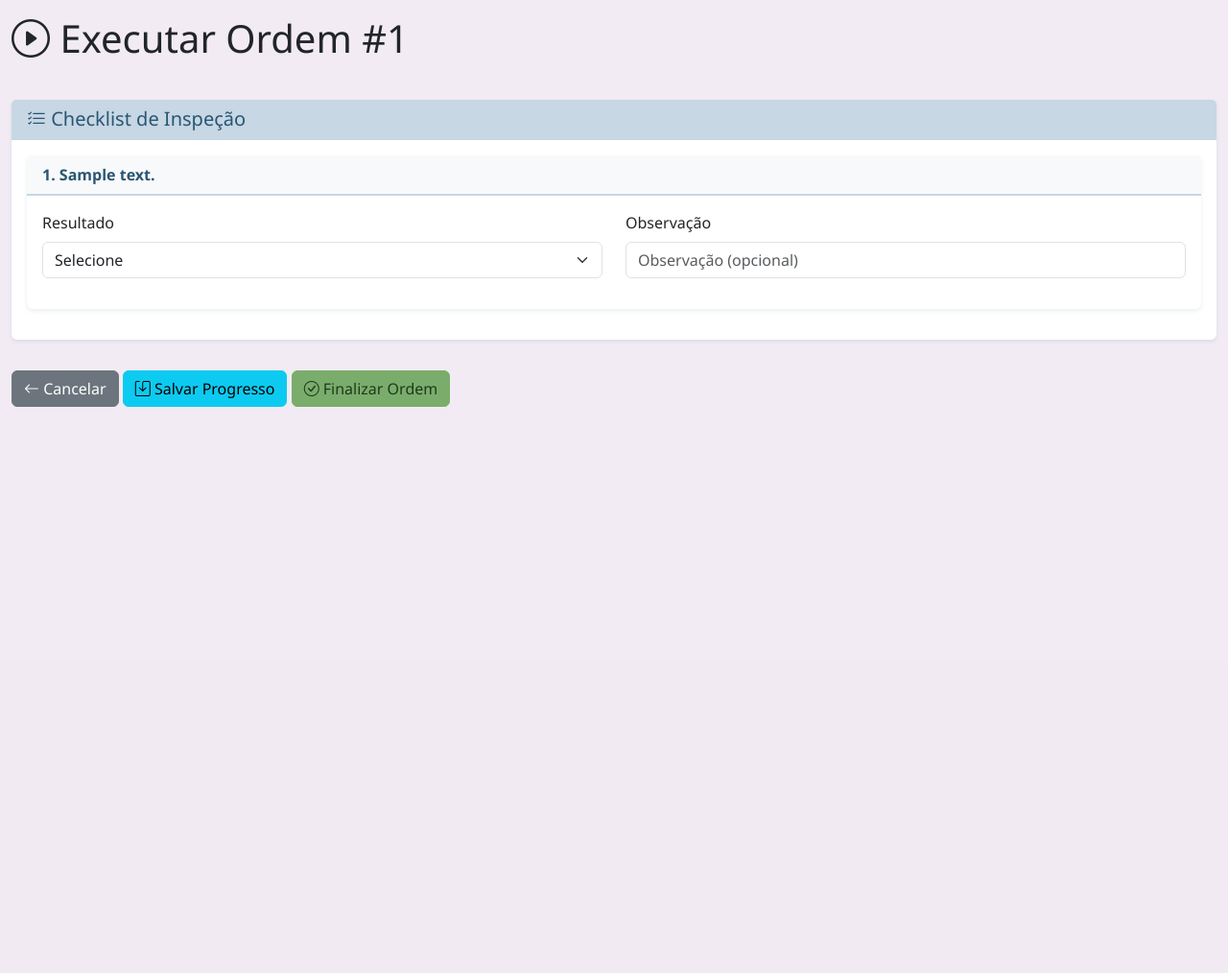
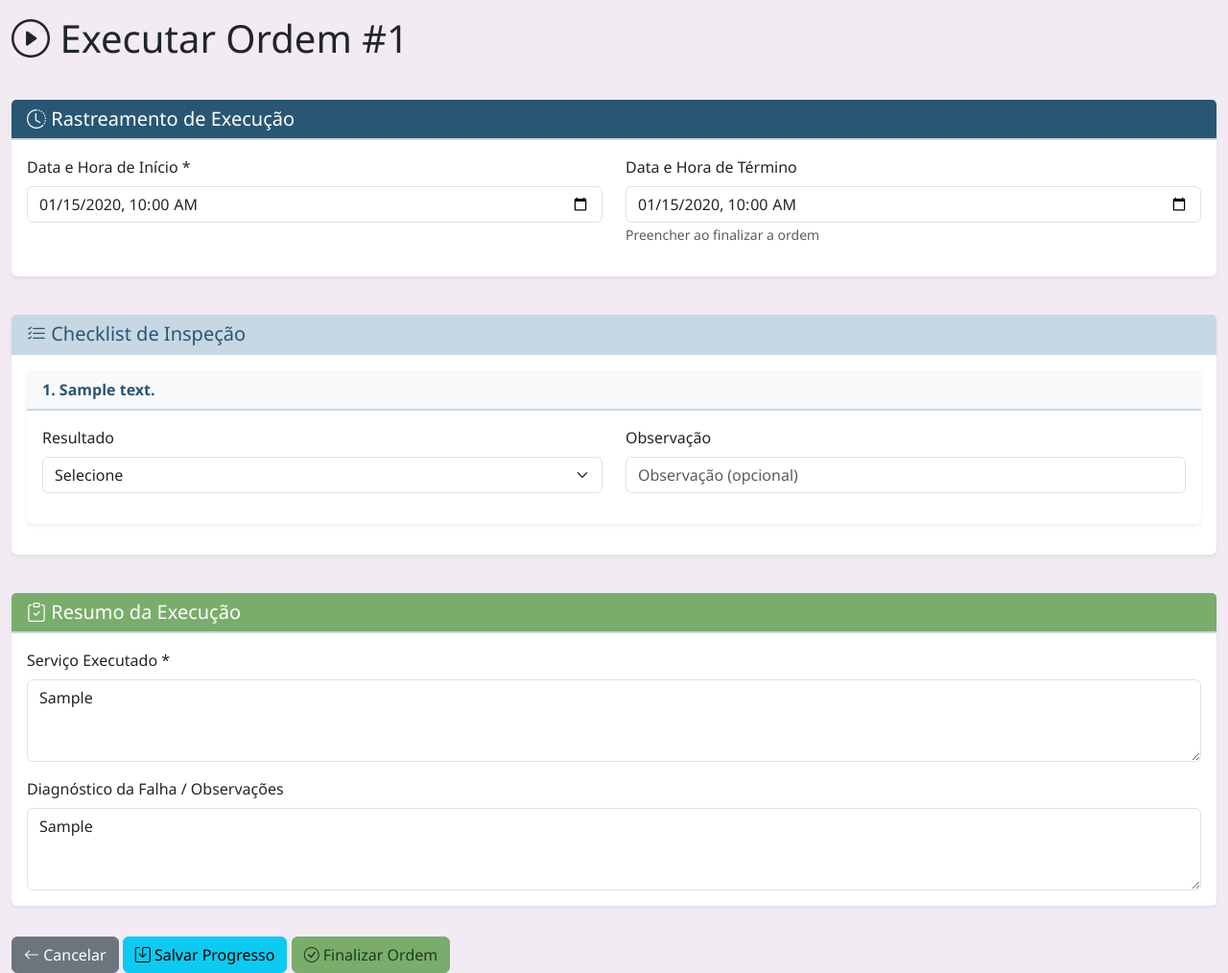
Before and after one commit to jcsouzadev/PlanCheck, a Flask app: page /ordens/1/executar in a window 1280 px wide. Shown: the part 110-1124 px from the top of the page at 96% size. Before the commit the page ends 534 px from the top, so only its background shows below. Run offline with Flask 3, Linux system fonts and the light colour scheme; a user stored in the database is signed in; tables that the repository leaves empty hold one stand-in row (values such as "Sample post").

Commit message:
Update order execution to handle scheduled and unscheduled tasks
Modify `routes.py` to process execution tracking fields (start/end times, service performed, fault diagnosis) and conditionally process checklists based on order type. Update `executar_ordem.html` to display different information and input fields for scheduled vs. unscheduled orders, and add new sections for execution tracking and summary.

Replit-Commit-Author: Agent
Replit-Commit-Session-Id: 4f882a3d-8ae1-42ec-80e5-675a41a13642
Replit-Commit-Checkpoint-Type: intermediate_checkpoint
Replit-Commit-Screenshot-Url: https://storage.googleapis.com/screenshot-production-us-central1/cc179dff-f5f1-4a30-a98d-f458b5e00ebe/4f882a3d-8ae1-42ec-80e5-675a41a13642/ufFNLWe

```diff
--- a/routes.py
+++ b/routes.py
@@ -873,40 +873,65 @@ def executar_ordem(ordem_id):
     if request.method == 'POST':
         ordem.status = 'em_andamento'
 
-        for item in ordem.plano.itens:
-            resultado = request.form.get(f'resultado_{item.id}')
-            observacao = request.form.get(f'observacao_{item.id}')
-            valor_atual = request.form.get(f'valor_atual_{item.id}')
+        # Processar campos de rastreamento de execução
+        data_hora_inicio_str = request.form.get('data_hora_inicio')
+        data_hora_fim_str = request.form.get('data_hora_fim')
 
-            item_apontado = ItemInspecaoApontado.query.filter_by(
-                ordem_id=ordem.id,
-                item_inspecao_id=item.id
-            ).first()
+        if data_hora_inicio_str:
+            ordem.data_hora_inicio = datetime.strptime(data_hora_inicio_str, '%Y-%m-%dT%H:%M')
 
-            if not item_apontado:
-                item_apontado = ItemInspecaoApontado(
+        if data_hora_fim_str:
+            data_hora_fim = datetime.strptime(data_hora_fim_str, '%Y-%m-%dT%H:%M')
+
+            # Validar que data de término é posterior ao início
+            if ordem.data_hora_inicio and data_hora_fim < ordem.data_hora_inicio:
+                flash('Data/hora de término deve ser posterior ao início!', 'danger')
+                return redirect(url_for('main.executar_ordem', ordem_id=ordem.id))
+
+            ordem.data_hora_fim = data_hora_fim
+
+        ordem.servico_executado = request.form.get('servico_executado')
+        ordem.diagnostico_falha = request.form.get('diagnostico_falha')
+
+        # Processar checklist apenas para ordens programadas
+        if ordem.tipo_ordem == 'programada' and ordem.plano and ordem.plano.itens:
+            for item in ordem.plano.itens:
+                resultado = request.form.get(f'resultado_{item.id}')
+                observacao = request.form.get(f'observacao_{item.id}')
+                valor_atual = request.form.get(f'valor_atual_{item.id}')
+
+                item_apontado = ItemInspecaoApontado.query.filter_by(
                     ordem_id=ordem.id,
                     item_inspecao_id=item.id
-                )
-                db.session.add(item_apontado)
+                ).first()
 
-            item_apontado.resultado = resultado
-            item_apontado.observacao = observacao
-            item_apontado.valor_atual = float(valor_atual) if valor_atual else None
+                if not item_apontado:
+                    item_apontado = ItemInspecaoApontado(
+                        ordem_id=ordem.id,
+                        item_inspecao_id=item.id
+                    )
+                    db.session.add(item_apontado)
 
-            if resultado == 'nao_conforme':
-                item_apontado.falha = request.form.get(f'falha_{item.id}')
-                item_apontado.solucao = request.form.get(f'solucao_{item.id}')
-                tempo = request.form.get(f'tempo_{item.id}')
-                qtde = request.form.get(f'qtde_{item.id}')
-                item_apontado.tempo_necessario = float(tempo) if tempo else None
-                item_apontado.qtde_executantes = int(qtde) if qtde else None
-                item_apontado.materiais = request.form.get(f'materiais_{item.id}')
-                item_apontado.outros = request.form.get(f'outros_{item.id}')
+                item_apontado.resultado = resultado
+                item_apontado.observacao = observacao
+                item_apontado.valor_atual = float(valor_atual) if valor_atual else None
+
+                if resultado == 'nao_conforme':
+                    item_apontado.falha = request.form.get(f'falha_{item.id}')
+                    item_apontado.solucao = request.form.get(f'solucao_{item.id}')
+                    tempo = request.form.get(f'tempo_{item.id}')
+                    qtde = request.form.get(f'qtde_{item.id}')
+                    item_apontado.tempo_necessario = float(tempo) if tempo else None
+                    item_apontado.qtde_executantes = int(qtde) if qtde else None
+                    item_apontado.materiais = request.form.get(f'materiais_{item.id}')
+                    item_apontado.outros = request.form.get(f'outros_{item.id}')
 
         if 'finalizar' in request.form:
             ordem.status = 'concluida'
             ordem.data_conclusao = datetime.utcnow()
+            # Se não preencheu data_hora_fim, usar data_conclusao
+            if not ordem.data_hora_fim:
+                ordem.data_hora_fim = ordem.data_conclusao
             flash('Ordem finalizada com sucesso!', 'success')
         else:
             flash('Progresso salvo!', 'success')
--- a/templates/executar_ordem.html
+++ b/templates/executar_ordem.html
@@ -18,14 +18,57 @@
 
 <div class="row mb-3">
     <div class="col-12">
-        <div class="alert alert-info">
+        <div class="alert" style="background-color: #F2EBF3; border-left: 4px solid #295673;">
+            {% if ordem.tipo_ordem == 'programada' %}
             <strong>Plano:</strong> {{ ordem.plano.titulo if ordem.plano else '-' }} <br>
             <strong>Equipamento:</strong> {{ ordem.plano.equipamento.nome if ordem.plano and ordem.plano.equipamento else '-' }}
+            {% else %}
+            <strong>Tipo:</strong> <span class="badge" style="background-color: #FFC107; color: #333;">Ordem Não Programada</span><br>
+            <strong>Serviço Solicitado:</strong> {{ ordem.servico_solicitado or '-' }}<br>
+            <strong>Equipamento:</strong> {{ ordem.equipamento_direto.nome if ordem.equipamento_direto else '-' }}
+            {% endif %}
         </div>
     </div>
 </div>
 
 <form method="POST">
+    <!-- Campos de Rastreamento de Execução -->
+    <div class="row mb-4">
+        <div class="col-12">
+            <div class="card">
+                <div class="card-header" style="background-color: #295673; color: white;">
+                    <h5 class="mb-0"><i class="bi bi-clock-history"></i> Rastreamento de Execução</h5>
+                </div>
+                <div class="card-body">
+                    <div class="row">
+                        <div class="col-md-6">
+                            <div class="mb-3">
+                                <label for="data_hora_inicio" class="form-label">Data e Hora de Início *</label>
+                                <input type="datetime-local" class="form-control" id="data_hora_inicio" name="data_hora_inicio"
+                                       value="{{ ordem.data_hora_inicio.strftime('%Y-%m-%dT%H:%M') if ordem.data_hora_inicio else '' }}" required>
+                            </div>
+                        </div>
+                        <div class="col-md-6">
+                            <div class="mb-3">
+                                <label for="data_hora_fim" class="form-label">Data e Hora de Término</label>
+                                <input type="datetime-local" class="form-control" id="data_hora_fim" name="data_hora_fim"
+                                       value="{{ ordem.data_hora_fim.strftime('%Y-%m-%dT%H:%M') if ordem.data_hora_fim else '' }}"
+                                       onchange="calcularDuracao()">
+                                <small class="text-muted">Preencher ao finalizar a ordem</small>
+                            </div>
+                        </div>
+                    </div>
+                    <div class="row">
+                        <div class="col-md-12">
+                            <div class="alert alert-success" id="duracao-display" style="display: none;">
+                                <strong><i class="bi bi-stopwatch"></i> Duração da Execução:</strong> <span id="duracao-texto"></span>
+                            </div>
+                        </div>
+                    </div>
+                </div>
+            </div>
+        </div>
+    </div>
     <div class="row">
         <div class="col-12">
             <div class="card">
@@ -154,6 +197,33 @@
         </div>
     </div>
 
+    <!-- Resumo da Execução -->
+    <div class="row mt-4">
+        <div class="col-12">
+            <div class="card">
+                <div class="card-header" style="background-color: #7AAD6B; color: white;">
+                    <h5 class="mb-0"><i class="bi bi-clipboard-check"></i> Resumo da Execução</h5>
+                </div>
+                <div class="card-body">
+                    <div class="row">
+                        <div class="col-md-12 mb-3">
+                            <label for="servico_executado" class="form-label">Serviço Executado *</label>
+                            <textarea class="form-control" id="servico_executado" name="servico_executado" rows="3"
+                                      placeholder="Descreva o serviço realizado..." required>{{ ordem.servico_executado or '' }}</textarea>
+                        </div>
+                    </div>
+                    <div class="row">
+                        <div class="col-md-12">
+                            <label for="diagnostico_falha" class="form-label">Diagnóstico da Falha / Observações</label>
+                            <textarea class="form-control" id="diagnostico_falha" name="diagnostico_falha" rows="3"
+                                      placeholder="Caso tenha identificado alguma falha ou problema, descreva aqui...">{{ ordem.diagnostico_falha or '' }}</textarea>
+                        </div>
+                    </div>
+                </div>
+            </div>
+        </div>
+    </div>
+
     <div class="row mt-3">
         <div class="col-12">
             <a href="{{ url_for('main.ver_ordem', ordem_id=ordem.id) }}" class="btn btn-secondary">
@@ -228,5 +298,48 @@ function validarValorMedicao(itemId) {
         input.classList.add('border-success');
     }
 }
+
+function calcularDuracao() {
+    const inicioInput = document.getElementById('data_hora_inicio');
+    const fimInput = document.getElementById('data_hora_fim');
+    const duracaoDisplay = document.getElementById('duracao-display');
+    const duracaoTexto = document.getElementById('duracao-texto');
+
+    if (!inicioInput.value || !fimInput.value) {
+        duracaoDisplay.style.display = 'none';
+        return;
+    }
+
+    const inicio = new Date(inicioInput.value);
+    const fim = new Date(fimInput.value);
+
+    const diferencaMs = fim - inicio;
+
+    if (diferencaMs < 0) {
+        duracaoTexto.textContent = 'Data/hora de término deve ser posterior ao início!';
+        duracaoTexto.style.color = 'red';
+        duracaoDisplay.classList.remove('alert-success');
+        duracaoDisplay.classList.add('alert-danger');
+        duracaoDisplay.style.display = 'block';
+        return;
+    }
+
+    const horas = Math.floor(diferencaMs / (1000 * 60 * 60));
+    const minutos = Math.floor((diferencaMs % (1000 * 60 * 60)) / (1000 * 60));
+
+    duracaoTexto.textContent = `${horas}h ${minutos}min`;
+    duracaoTexto.style.color = '#060';
+    duracaoDisplay.classList.remove('alert-danger');
+    duracaoDisplay.classList.add('alert-success');
+    duracaoDisplay.style.display = 'block';
+}
+
+// Calcular duração ao carregar a página se os campos estiverem preenchidos
+document.addEventListener('DOMContentLoaded', function() {
+    calcularDuracao();
+
+    // Também calcular quando mudar o início
+    document.getElementById('data_hora_inicio').addEventListener('change', calcularDuracao);
+});
 </script>
 {% endblock %}
```
